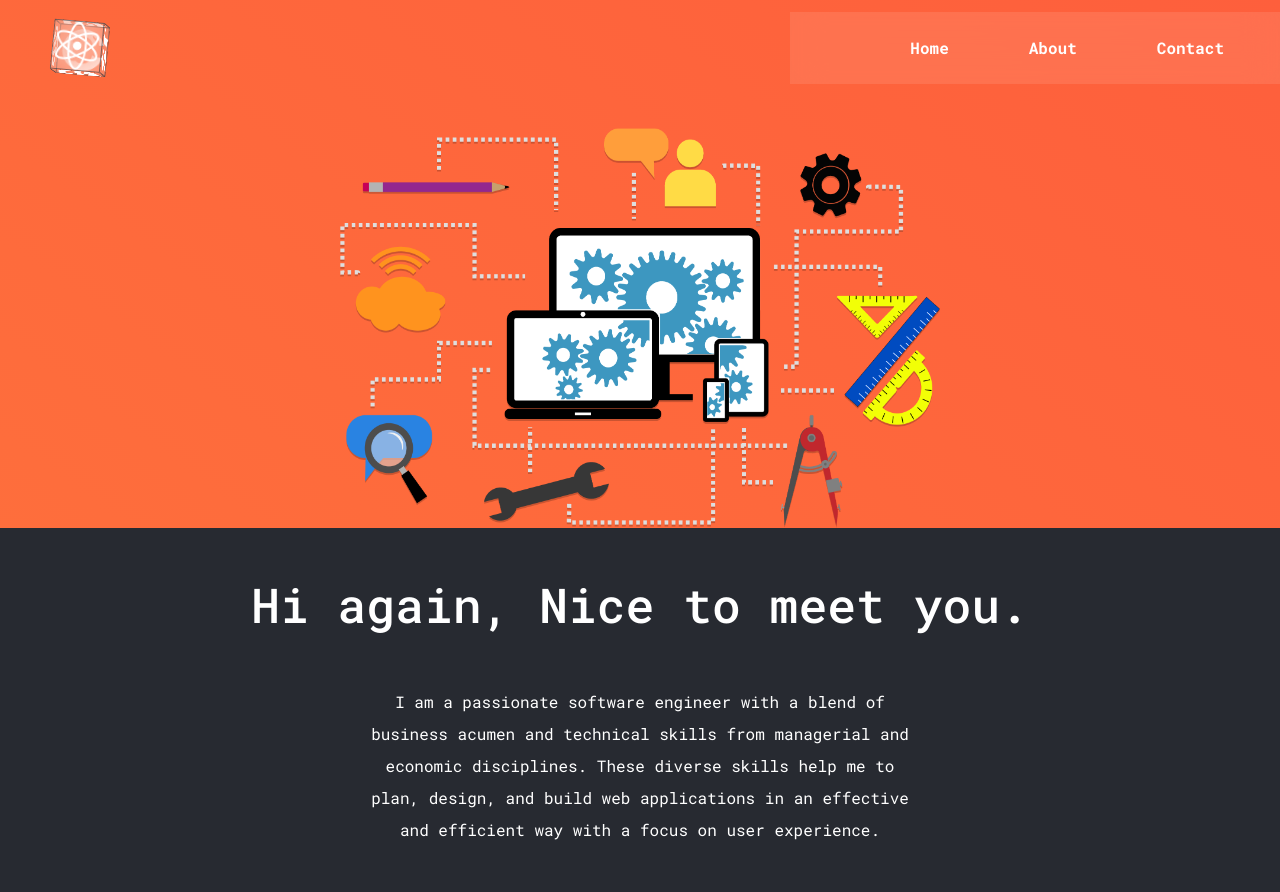
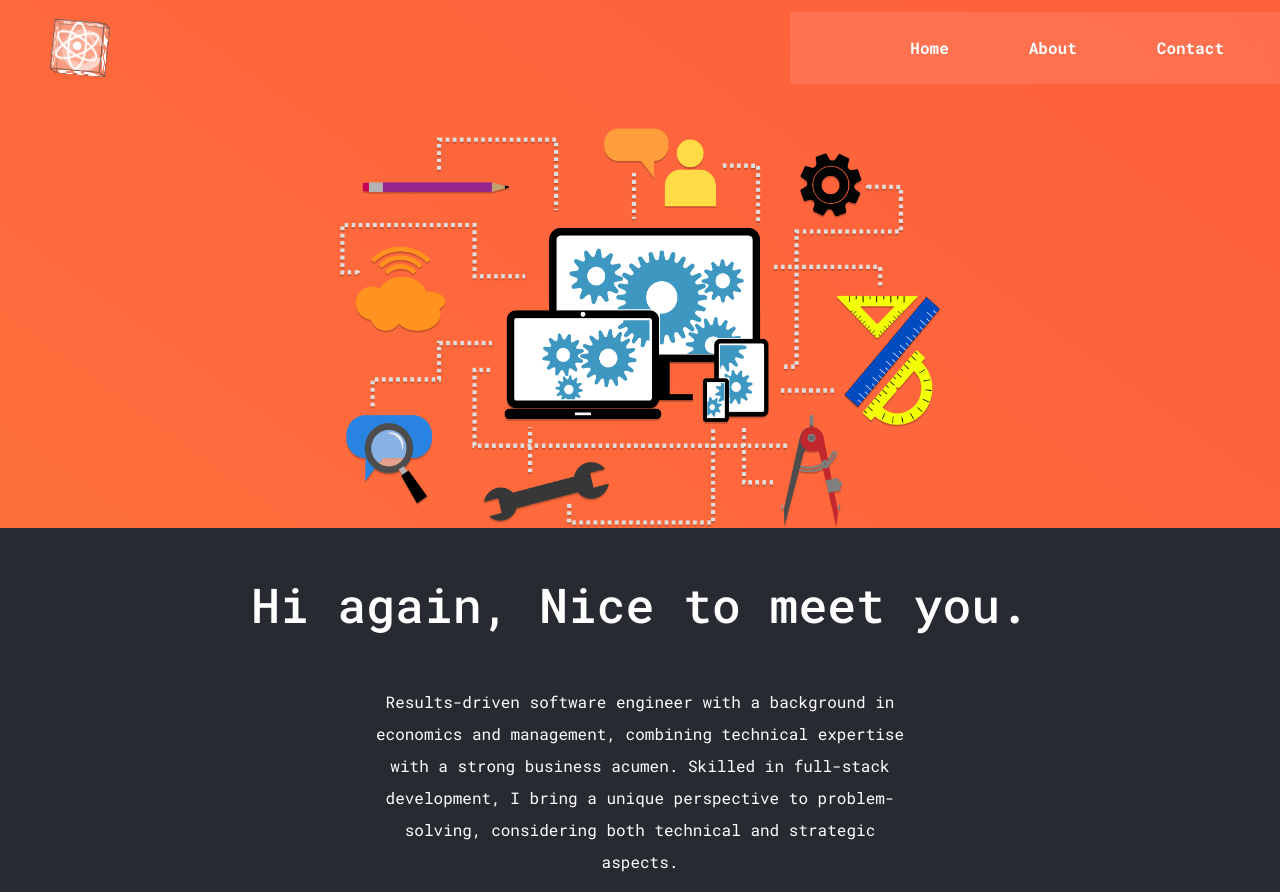
Before and after one commit to nikolaevK/Portfolio, a React (Create React App) app: page /about in a window 1280 px wide. Shown: the top 892 px of the page. Built offline with nearby package versions, Linux system fonts and the light colour scheme.

Commit message:
Portfolio Update

```diff
--- a/src/components/about/About.js
+++ b/src/components/about/About.js
@@ -20,10 +20,11 @@ export default function About() {
         <div className="about-me-section">
           <h1>Hi again, Nice to meet you.</h1>
           <p>
-            I am a passionate software engineer with a blend of business acumen
-            and technical skills from managerial and economic disciplines. These
-            diverse skills help me to plan, design, and build web applications
-            in an effective and efficient way with a focus on user experience.
+            Results-driven software engineer with a background in economics and
+            management, combining technical expertise with a strong business
+            acumen. Skilled in full-stack development, I bring a unique
+            perspective to problem-solving, considering both technical and
+            strategic aspects.
           </p>
           <div className="down-pointer">
             <AiOutlineArrowDown />
```
